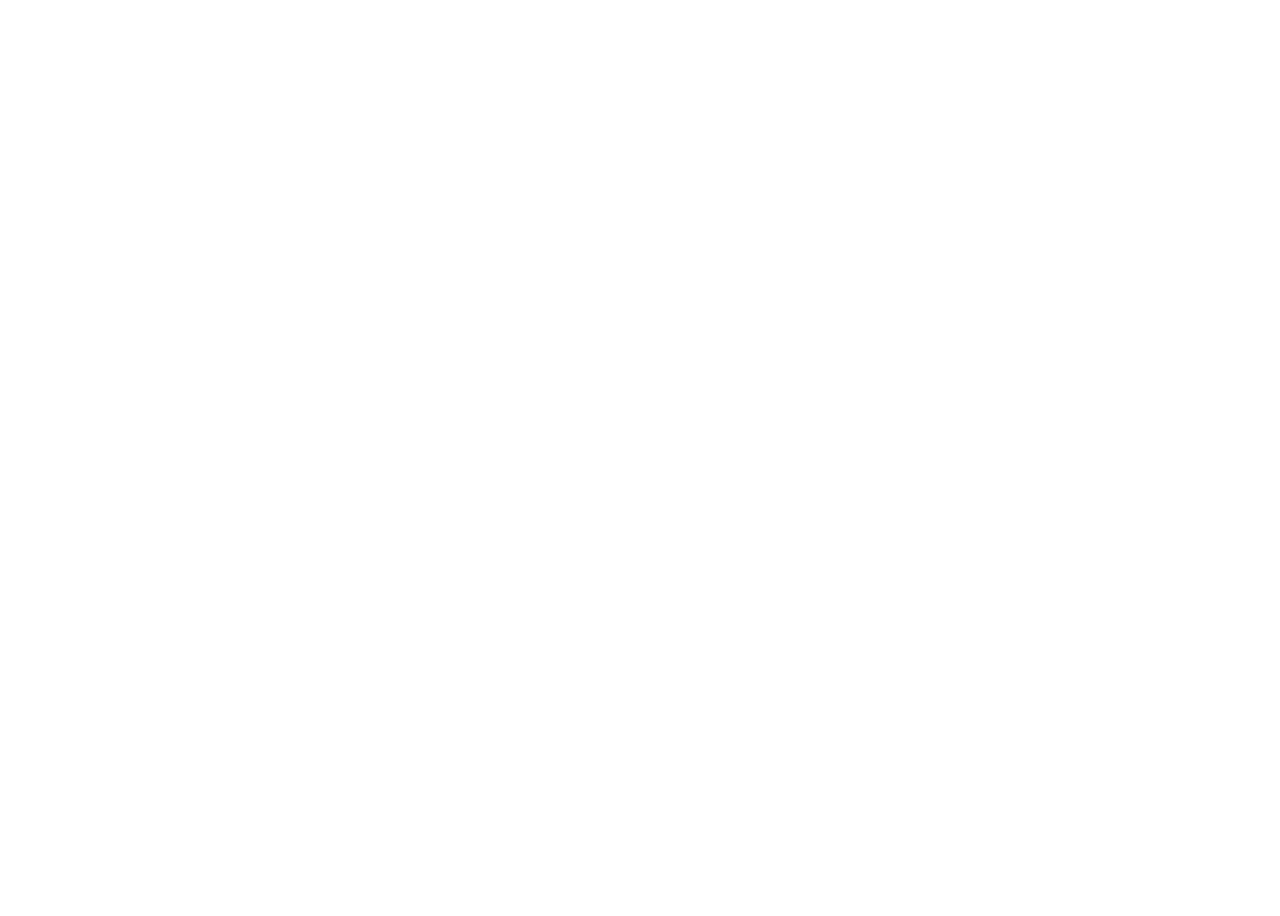
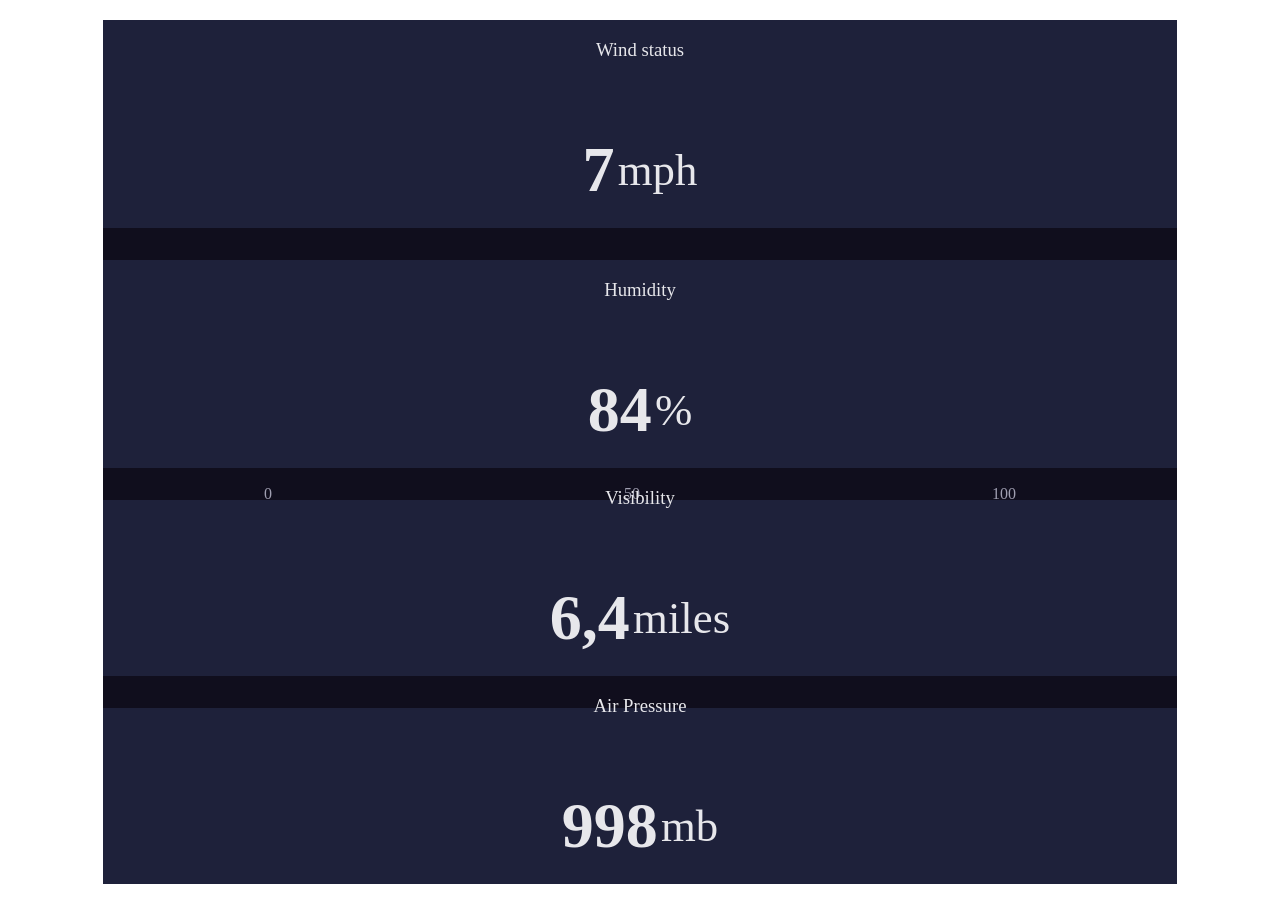
Before and after one commit to J-javier/WeatherApp, a Next.js app: page / in a window 1280 px wide. Shown: the part 1300-2216 px from the top of the page. Before the commit the page ends 1328 px from the top, so only its background shows below. Built offline with nearby package versions, Linux system fonts and the light colour scheme.

Commit message:
component block was added along with its styles

```diff
--- /dev/null
+++ b/components/Block/Block.js
@@ -0,0 +1,59 @@
+import "./block.css"
+
+import React from 'react'
+
+function Block() {
+  return (
+    <div className="PrincipalContenedorCards">
+        <div className="pruebaCard">
+            <section className="TwoBlock">
+                <h3 className="Titulos">Wind status</h3>
+                <div className="medidasCard">
+                    <h1 className="Numeros">7</h1>
+                    <h2 className="Measured">mph</h2>
+                </div>
+                <div className="medidasCard one">
+                    <div className="circulo"><img src="./geogra.svg" alt="imagen"/> </div>
+                    <h3 className="digitos">WSW</h3>
+                </div>
+            </section>
+            <section className="TwoBlock">
+                <h3 className="Titulos">Humidity</h3>
+                <div className="medidasCard">
+                    <h1 className="Numeros">84</h1>
+                    <h2 className="Measured">%</h2>
+                </div>
+                <div className="medidasCard barra">
+                    <div className="subtitlebar">
+                        <p className="par">0</p>
+                        <p className="par">50</p>
+                        <p className="par">100</p>
+                    </div>
+                    <div className="contBarrita">
+                        <div className="barritaColor"></div>
+                    </div>
+                    <div className="porcentajeHumidity">
+                        <p className="par">%</p>
+                    </div>
+                </div>
+            </section>
+            <section className="LastBlock">
+                <h3 className="Titulos">Visibility</h3>
+                <div className="medidasCard">
+                    <h1 className="Numeros">6,4 </h1>
+                    <h2 className="Measured"> miles</h2>
+                </div>
+            </section>
+            <section className="LastBlock">
+                <h3 className="Titulos">Air Pressure</h3>
+                <div className="medidasCard">
+                    <h1 className="Numeros">998</h1>
+                    <h2 className="Measured">mb</h2>
+                </div>
+            </section>
+        </div>
+    </div>
+  )
+}
+
+export default Block
--- /dev/null
+++ b/components/Block/block.css
@@ -0,0 +1,141 @@
+/* General custimatations */
+
+.Titulos{
+    color: #E7E7EB;
+    font-weight: 500;
+    background-color: transparent;
+}
+
+.Numeros{
+    color: #E7E7EB;
+    font-weight: 700;
+    font-size: 4rem;
+    background-color: transparent;
+}
+
+.Measured{
+    color: #E7E7EB;
+    font-weight: 400;
+    font-size: 2.8rem;
+    background-color: transparent;
+}
+
+.PrincipalContenedorCards{
+    width: 100%;
+    display: flex;
+    justify-content: center;
+    align-items: center;
+}
+
+.medidasCard{
+    display: flex;
+    align-items: center;
+    background-color: transparent;
+    gap: .2rem;
+}
+
+.pruebaCard{
+    display: flex;
+    flex-direction: column;
+    align-items: center;
+    justify-content: center;
+    flex-wrap: wrap;
+    width: 85%;
+    background-color: #100E1D;
+    gap: 2rem;
+}
+
+
+/* styles for the first two blocks */
+
+.TwoBlock{
+    background-color: #1E213A;
+    width: 100%;
+    height: 13rem;
+    display: flex;
+    flex-direction: column;
+    justify-content: space-evenly;
+    align-items: center;
+}
+
+/* First block */
+
+.circulo{
+    border-radius: 25px;
+    background-color:#6E707A ;
+    display: flex;
+    justify-content: center;
+    align-items: center;
+}
+
+.circulo>img{
+    object-fit: contain;
+    padding: .5rem;
+    background-color: transparent;
+}
+
+.medidasCard.one{
+    gap: .5rem;
+}
+
+.digitos{
+    background-color: transparent;
+    color: #E7E7EB;
+    font-weight: 500;
+    font-size: .9rem;
+}
+
+.medidasCard.barra{
+    display: flex;
+    flex-direction: column;
+    justify-content: center;
+    width: 70%;
+    height: 3rem;
+}
+
+.subtitlebar{
+    display: flex;
+    justify-content: space-between;
+    width: 100%;
+    background-color: transparent;
+}
+
+.par{
+    color: #A09FB1;
+    background-color: transparent;
+}
+
+.contBarrita{
+    width: 100%;
+    height: 100%;
+    border: 1px solid #A09FB1;
+    border-radius: 80px;
+    background-color: transparent;
+}
+
+
+.barritaColor{
+    background-color: #FFEC65;
+    width: 80%;
+    height: 100%;
+}
+
+
+.porcentajeHumidity{
+    display: flex;
+    width: 100%;
+    justify-content: flex-end;
+    background-color: transparent;
+}
+
+/*  second block for the last two blocks */
+
+.LastBlock{
+    display: flex;
+    flex-direction: column;
+    justify-content: center;
+    align-items: center;
+    width: 100%;
+    background-color:#1E213A;
+    height: 11rem;
+}
--- a/src/app/page.js
+++ b/src/app/page.js
@@ -1,3 +1,4 @@
+import Block from "../../components/Block/Block";
 import Card from "../../components/Card/Card";
 import Navbar from "../../components/NavBar/Navbar";
 
@@ -15,7 +16,7 @@ export default function Home() {
           <Card/>
         </div>
         <div>
-
+          <Block/>
         </div>
       </div>
     </main>
```
